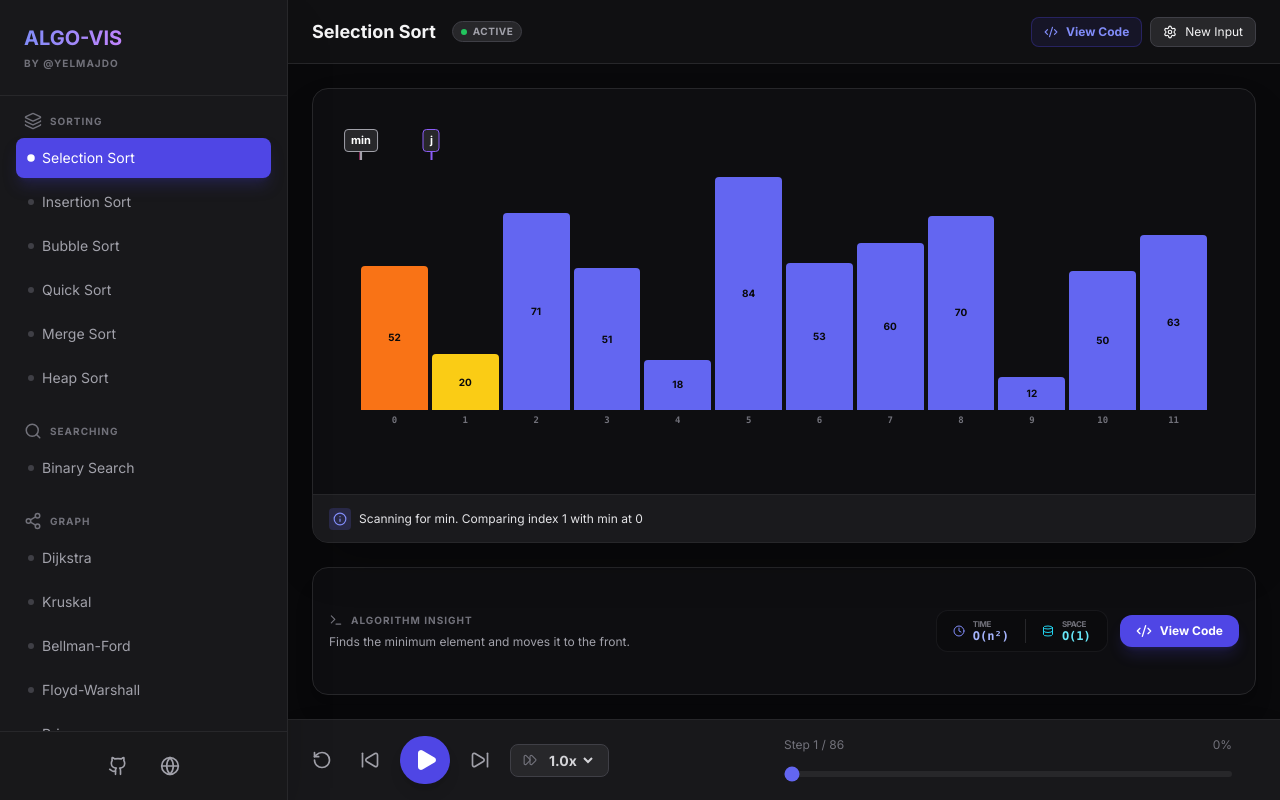
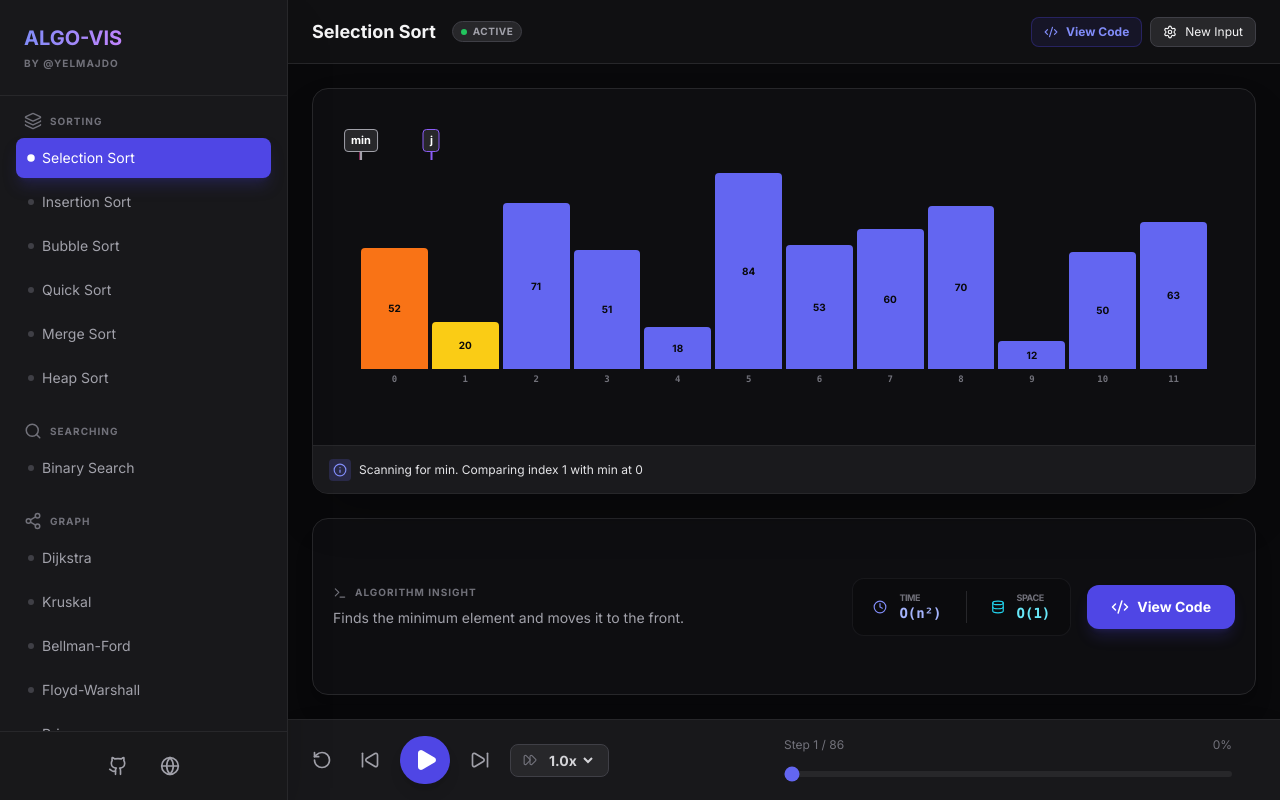
Before and after one commit to itsya-ssine/algo-visualiser, a React (Vite) app: page / in a window 1280 px wide. Both pictures are taken after a click on the button "Explore Visualizer". Built offline with nearby package versions, Linux system fonts and the light colour scheme.

Commit message:
Update AlgorithmInsight.tsx

```diff
--- a/components/AlgorithmInsight.tsx
+++ b/components/AlgorithmInsight.tsx
@@ -1,4 +1,3 @@
-
 import React from 'react';
 import { Terminal, Code2, Clock, Database } from 'lucide-react';
 
@@ -9,44 +8,51 @@ interface AlgorithmInsightProps {
   onViewCode: () => void;
 }
 
-const AlgorithmInsight: React.FC<AlgorithmInsightProps> = ({ description, timeComplexity, spaceComplexity, onViewCode }) => {
+const AlgorithmInsight: React.FC<AlgorithmInsightProps> = ({
+  description,
+  timeComplexity,
+  spaceComplexity,
+  onViewCode
+}) => {
   return (
-    <div className="flex-1 min-h-[10px] lg:min-h-[10px] max-h-[128px] bg-zinc-900/40 border border-zinc-800 rounded-xl lg:rounded-2xl p-3 lg:p-4 overflow-hidden flex flex-col lg:flex-row lg:items-center gap-4 shadow-xl shrink-0">
-      <div className="flex-1 flex flex-col overflow-hidden">
-        <div className="flex items-center gap-2 mb-1 lg:mb-1.5 text-zinc-500">
-          <Terminal size={14} />
-          <span className="text-[8px] lg:text-[10px] font-bold uppercase tracking-widest">Algorithm Insight</span>
+    <div className="flex-1 w-full bg-zinc-900/40 border border-zinc-800 rounded-xl lg:rounded-2xl p-4 lg:p-5 flex flex-col lg:flex-row lg:items-center justify-between gap-5 shadow-xl transition-all duration-300">
+      <div className="flex-1 min-w-0">
+        <div className="flex items-center gap-2 mb-2 text-zinc-500">
+          <Terminal size={14} className="shrink-0" />
+          <span className="text-[10px] font-bold uppercase tracking-widest">Algorithm Insight</span>
         </div>
-        <p className="text-[11px] lg:text-xs text-zinc-400 leading-relaxed truncate pr-2">
+        <p className="text-xs lg:text-sm text-zinc-400 leading-relaxed line-clamp-2 lg:truncate pr-4">
           {description}
         </p>
       </div>
 
-      <div className="flex flex-wrap items-center gap-3 shrink-0">
-        <div className="flex items-center gap-4 bg-zinc-950/50 px-4 py-2 rounded-xl border border-zinc-800/50">
-          <div className="flex items-center gap-2">
-            <Clock size={12} className="text-indigo-400" />
+      <div className="flex flex-col sm:flex-row items-stretch sm:items-center gap-4 shrink-0">
+        <div className="flex items-center justify-around sm:justify-start gap-6 bg-zinc-950/50 px-5 py-3 rounded-xl border border-zinc-800/50">
+          <div className="flex items-center gap-3">
+            <Clock size={14} className="text-indigo-400" />
             <div className="flex flex-col">
-              <span className="text-[8px] text-zinc-500 font-bold uppercase tracking-tighter leading-none mb-0.5">Time</span>
-              <span className="text-xs font-mono font-bold text-indigo-300 leading-none">{timeComplexity}</span>
+              <span className="text-[9px] text-zinc-500 font-bold uppercase tracking-tighter leading-none mb-1">Time</span>
+              <span className="text-sm font-mono font-bold text-indigo-300 leading-none">{timeComplexity}</span>
             </div>
           </div>
-          <div className="w-px h-6 bg-zinc-800" />
-          <div className="flex items-center gap-2">
-            <Database size={12} className="text-cyan-400" />
+
+          <div className="w-px h-8 bg-zinc-800 hidden sm:block" />
+
+          <div className="flex items-center gap-3">
+            <Database size={14} className="text-cyan-400" />
             <div className="flex flex-col">
-              <span className="text-[8px] text-zinc-500 font-bold uppercase tracking-tighter leading-none mb-0.5">Space</span>
-              <span className="text-xs font-mono font-bold text-cyan-300 leading-none">{spaceComplexity}</span>
+              <span className="text-[9px] text-zinc-500 font-bold uppercase tracking-tighter leading-none mb-1">Space</span>
+              <span className="text-sm font-mono font-bold text-cyan-300 leading-none">{spaceComplexity}</span>
             </div>
           </div>
         </div>
 
         <button
           onClick={onViewCode}
-          className="flex items-center gap-2 px-4 py-2 bg-indigo-600 hover:bg-indigo-700 text-white rounded-xl text-xs font-bold transition-all transform active:scale-95 shadow-lg shadow-indigo-600/20 whitespace-nowrap"
+          className="flex items-center justify-center gap-2 px-6 py-3 bg-indigo-600 hover:bg-indigo-700 text-white rounded-xl text-sm font-bold transition-all active:scale-[0.98] shadow-lg shadow-indigo-600/20 whitespace-nowrap"
         >
-          <Code2 size={16} />
-          View Code
+          <Code2 size={18} />
+          <span>View Code</span>
         </button>
       </div>
     </div>
```
